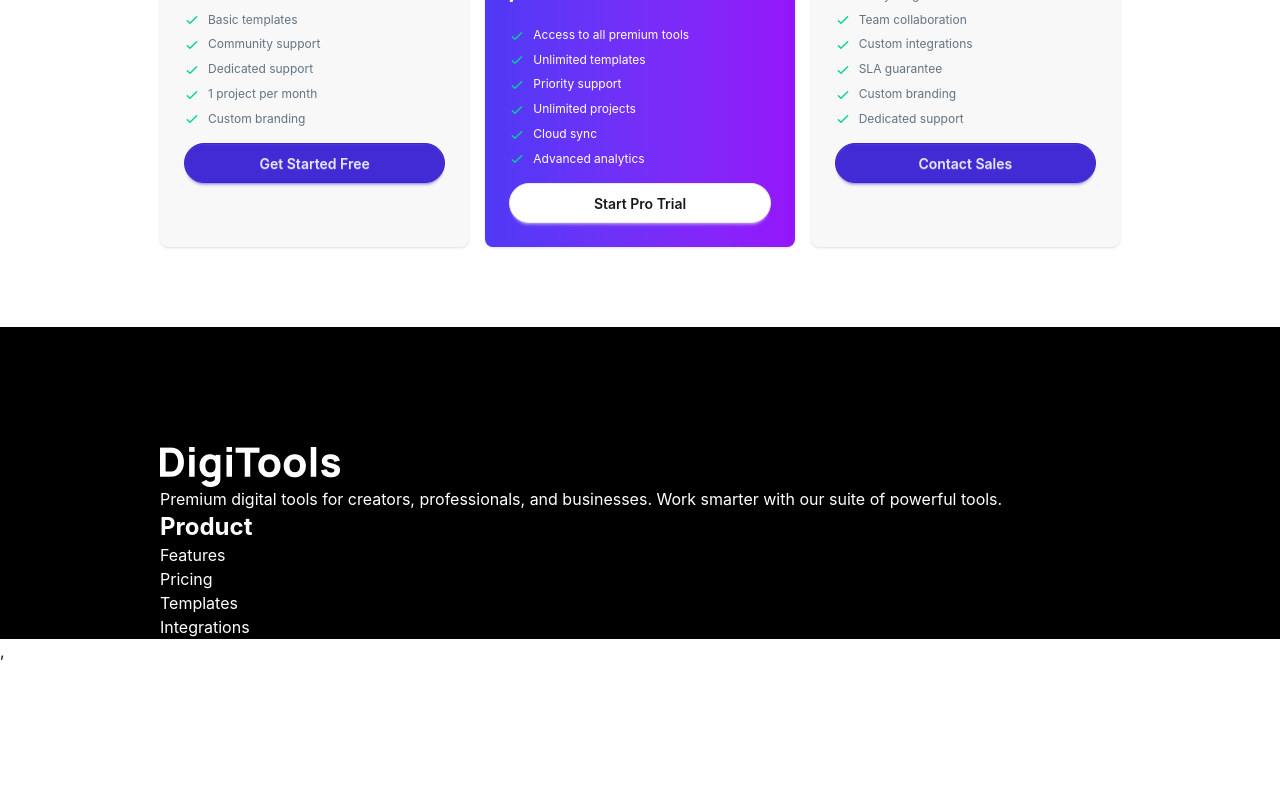
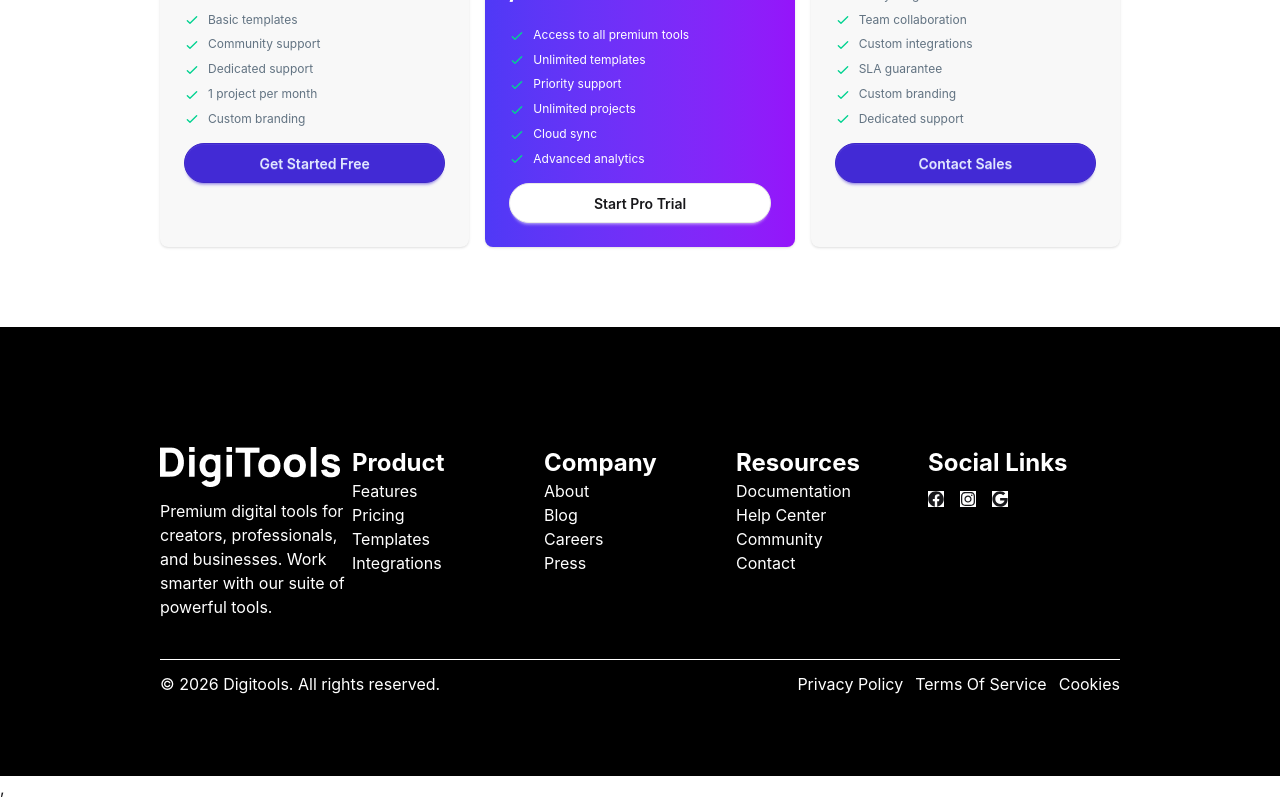
Before and after one commit to arifu-lislam/Dgitools-Platform, a React (Vite) app: page / in a window 1280 px wide. Shown: the part 3414-4214 px from the top of the page. Before the commit the page ends 4077 px from the top, so only its background shows below. Built offline with nearby package versions, Linux system fonts and the light colour scheme.

Commit message:
added footer section

```diff
--- a/src/components/Footer/Footer.jsx
+++ b/src/components/Footer/Footer.jsx
@@ -1,13 +1,14 @@
 import React from "react";
 import digitool from "../../assets/DigiTools.png";
+import { FaFacebook, FaGoogle, FaInstagram } from "react-icons/fa";
 
 const Footer = () => {
   return (
     <div className="bg-black  mt-20">
-      <div className="w-9/12 mx-auto pt-[120px]">
+      <div className="w-9/12 mx-auto pt-[120px] grid grid-cols-5  pb-[120px]">
         <div>
           <img src={digitool} alt="" />
-          <p className="text-white">
+          <p className="text-white mt-3">
             Premium digital tools for creators, professionals, and businesses.
             Work smarter with our suite of powerful tools.
           </p>
@@ -19,9 +20,45 @@ const Footer = () => {
           <p className="text-white">Templates</p>
           <p className="text-white">Integrations</p>
         </div>
-        <div></div>
-        <div></div>
-        <div></div>
+        <div>
+          <h3 className="text-2xl font-bold text-white">Company</h3>
+          <p className="text-white">About</p>
+          <p className="text-white">Blog</p>
+          <p className="text-white">Careers</p>
+          <p className="text-white">Press</p>
+        </div>
+        <div>
+          <h3 className="text-2xl font-bold text-white">Resources</h3>
+          <p className="text-white">Documentation</p>
+          <p className="text-white">Help Center</p>
+          <p className="text-white">Community</p>
+          <p className="text-white">Contact</p>
+        </div>
+        <div>
+          <h3 className="text-2xl font-bold text-white">Social Links</h3>
+          <div className="flex gap-4 mt-3">
+            <span className="bg-white">
+              <FaFacebook />
+            </span>
+            <span className="bg-white">
+              <FaInstagram />
+            </span>
+            <span className="bg-white">
+              <FaGoogle />
+            </span>
+          </div>
+        </div>
+      </div>
+      <div className="w-9/12 h-[1px] bg-white  mx-auto -mt-20"></div>
+      <div className="flex justify-between items-center w-9/12 mx-auto pb-20 mt-3">
+        <div>
+          <p className="text-white">© 2026 Digitools. All rights reserved.</p>
+        </div>
+        <div className="flex gap-3">
+          <p className="text-white">Privacy Policy</p>
+          <p className="text-white">Terms Of Service</p>
+          <p className="text-white">Cookies</p>
+        </div>
       </div>
     </div>
   );
```
